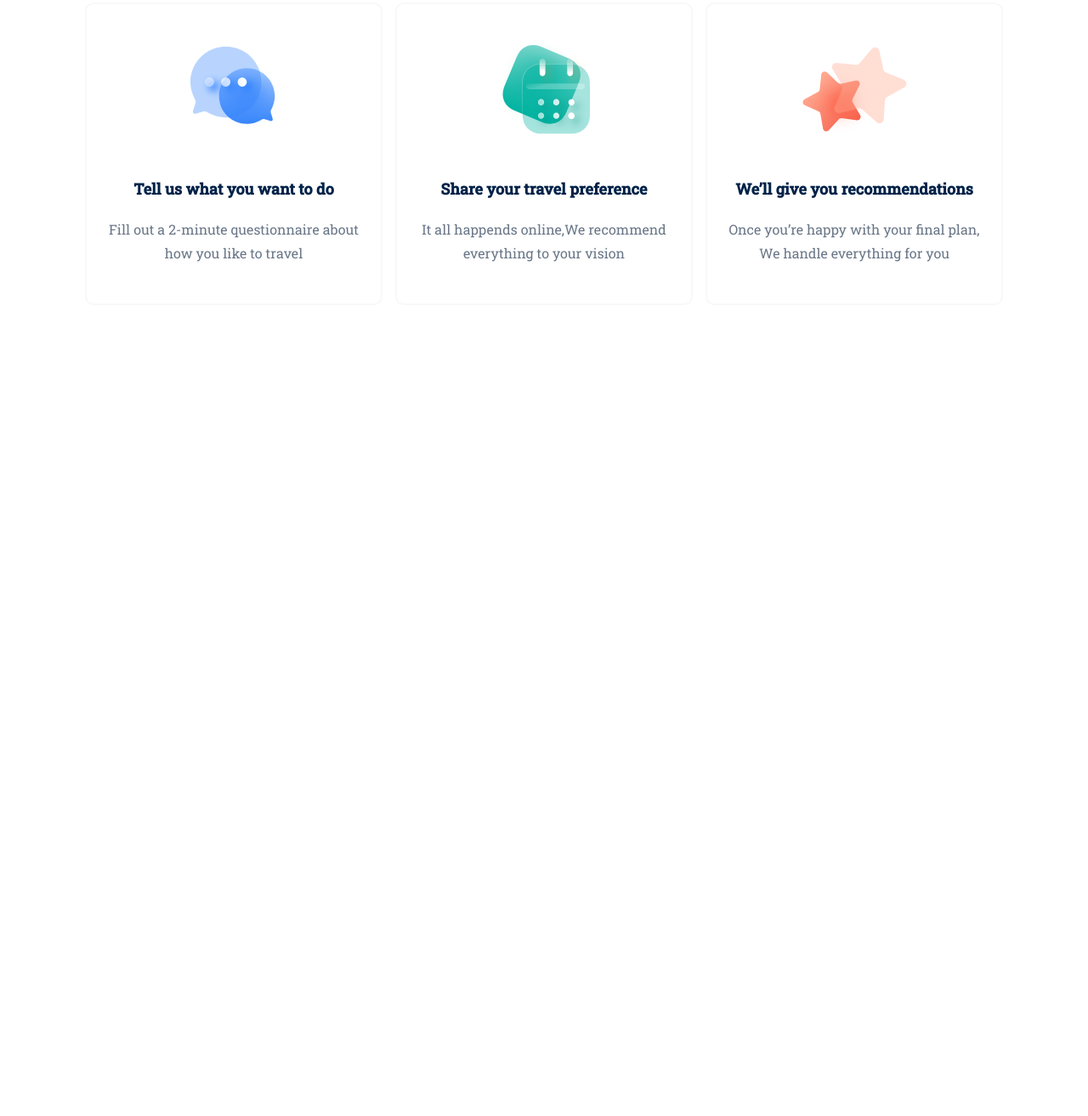
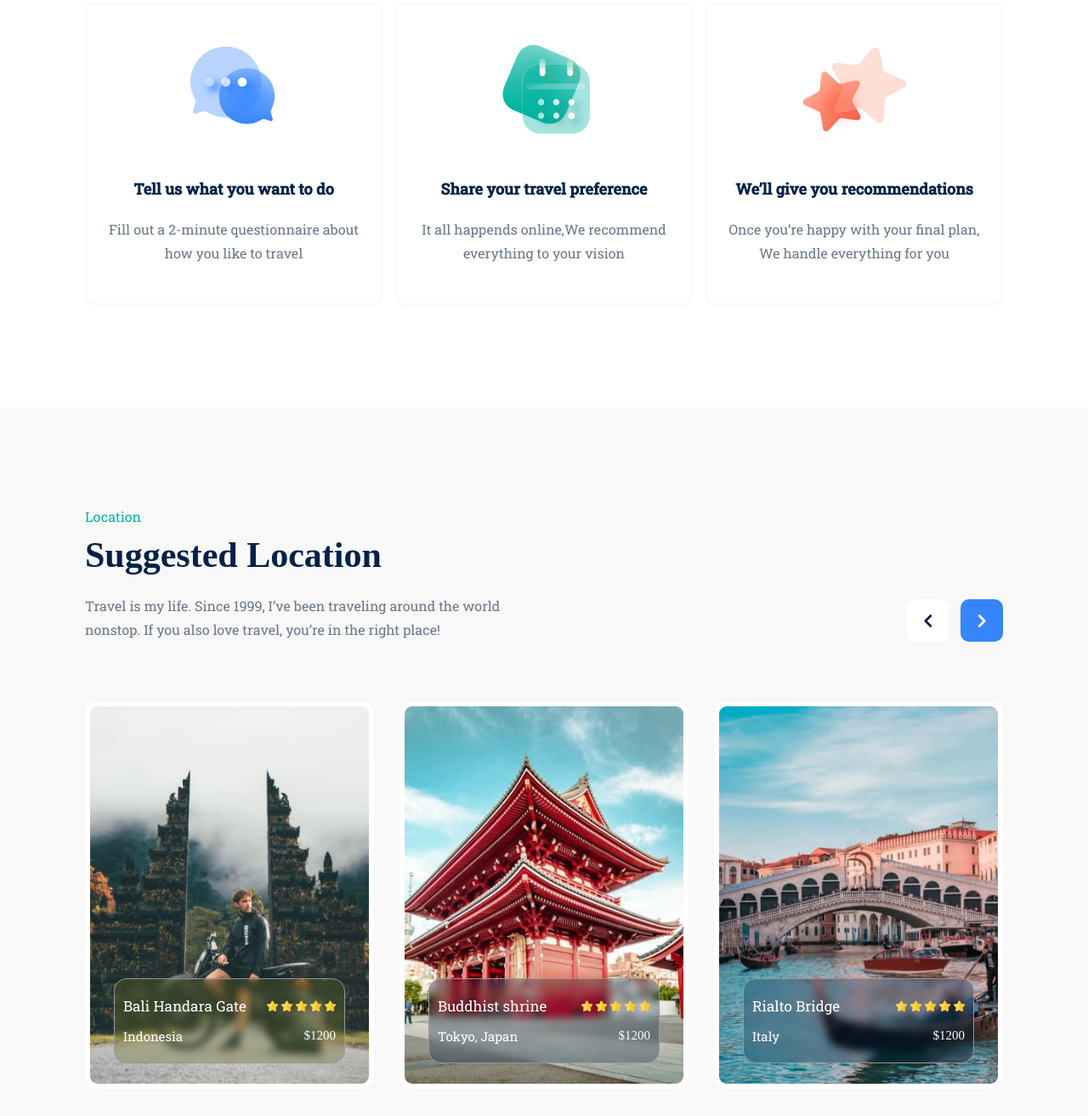
Before and after one commit to lordponchik/ex.Tripgoal, a website built with Parcel: page src/index.html in a window 1280 px wide. Shown: the part 1249-2562 px from the top of the page at 85% size. Before the commit the page ends 1728 px from the top, so only its background shows below. Built offline with nearby package versions, Linux system fonts and the light colour scheme; files whose address does not match are found by name; a web font is replaced by a local one.

Commit message:
add mob-tab version for section .sug-loc

```diff
--- a/src/scss/layout/_sug-loc.scss
+++ b/src/scss/layout/_sug-loc.scss
@@ -5,12 +5,20 @@
   background-color: $secondary-background-color;
 }
 .sug-loc__wrapper {
+  margin-bottom: 70px;
+
+  @media screen and (min-width: 1280px) {
     display: flex;
     justify-content: space-between;
-  margin-bottom: 70px;
+  }
 }
 .sug-loc__description {
+  @media screen and (max-width: 1279px) {
+    margin-bottom: 20px;
+  }
+  @media screen and (min-width: 1280px) {
     width: 530px;
+  }
 }
 .sug-loc__subtitle {
   margin-bottom: 10px;
@@ -53,24 +61,36 @@
   }
 }
 .location {
+  @media screen and (min-width: 1280px) {
     display: flex;
     justify-content: space-between;
     align-items: center;
+  }
 }
 .location__item {
   position: relative;
   display: block;
 
+  &:first-child .location__wrapper {
+    background-color: rgba($color: #656a1e, $alpha: 0.3);
+  }
+
+  @media screen and (max-width: 1279px) {
+    margin-bottom: 10px;
+  }
+  @media screen and (min-width: 1280px) {
     &:not(:last-child) {
       margin-right: 30px;
     }
-  &:first-child .location__wrapper {
-    background-color: rgba($color: #656a1e, $alpha: 0.3);
   }
 }
 .location__img {
   border: 6px solid $primary-background-color;
   border-radius: 15px;
+
+  @media screen and (max-width: 1279px) {
+    margin: 0 auto;
+  }
 }
 .location__wrapper {
   position: absolute;
```
Also changed, not shown: src/index.html (+1 -1 lines). Lines whose indentation alone changed are shown as unchanged.
